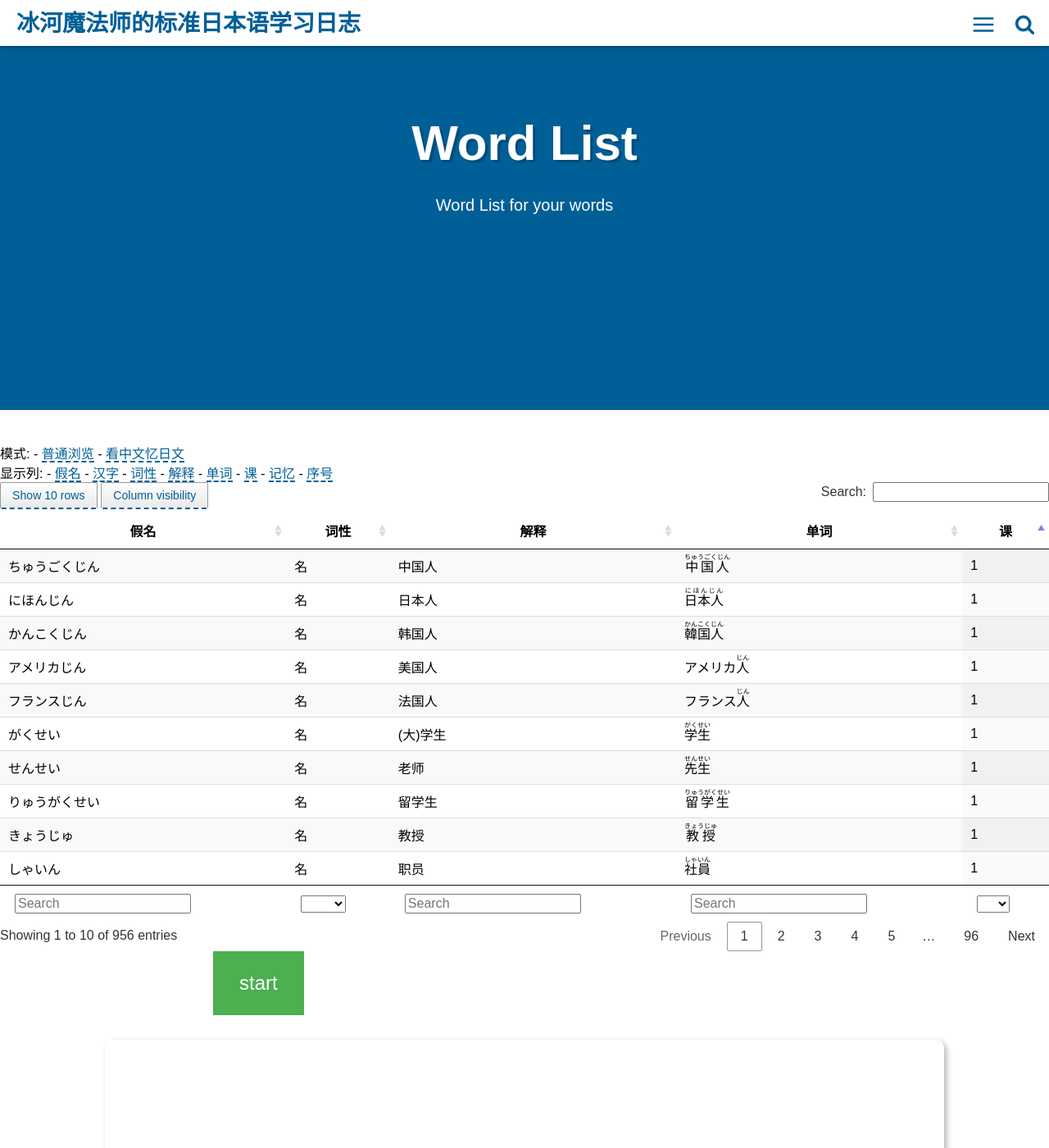
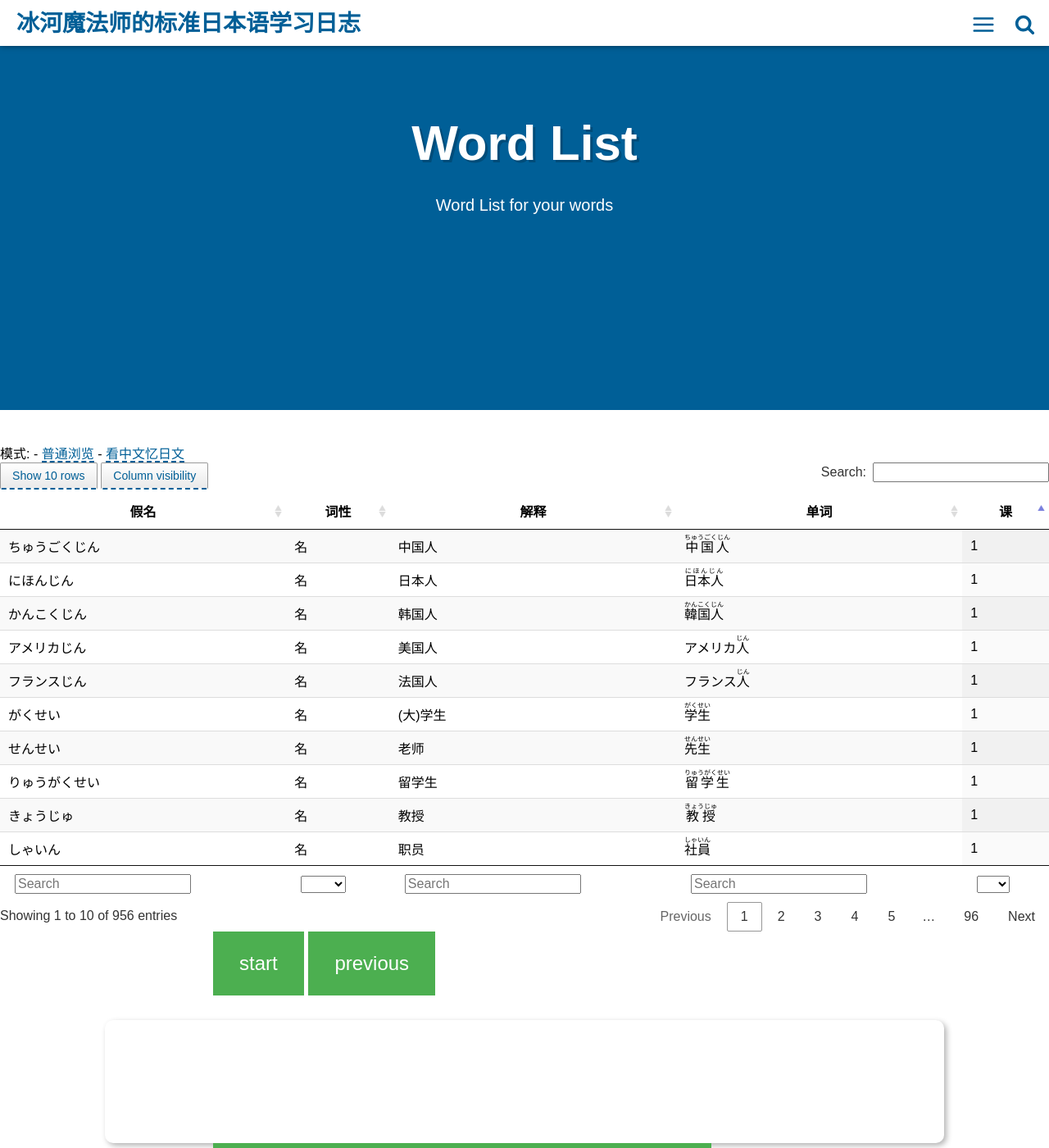
Before and after one commit to wizicer/LearnJapan, a Jekyll site: the page built from docs/wordlist.md, in a window 1280 px wide and 1400 px high. Shown: the whole window at 82% size. Built offline with Jekyll 4.4.1, drawn with Linux system fonts in a browser that asks for light colours.

Commit message:
add previous button

```diff
--- a/docs/wordlist.md
+++ b/docs/wordlist.md
@@ -8,17 +8,6 @@ description: "Word List for your words"
 模式:
 - <a class="toggle-mode" data-column="0|2|3|4|5">普通浏览</a>
 - <a class="toggle-mode" data-column="2|3|5|6">看中文忆日文</a>
-</div>
-<div>
-显示列:
-- <a class="toggle-vis" data-column="0">假名</a>
-- <a class="toggle-vis" data-column="1">汉字</a>
-- <a class="toggle-vis" data-column="2">词性</a>
-- <a class="toggle-vis" data-column="3">解释</a>
-- <a class="toggle-vis" data-column="4">单词</a>
-- <a class="toggle-vis" data-column="5">课</a>
-- <a class="toggle-vis" data-column="6">记忆</a>
-- <a class="toggle-vis" data-column="7">序号</a>
 </div>
 
 | 假名          | 汉字           | 词性         | 解释          | 单词          | 课              | 记忆 | 序号         |
@@ -106,6 +90,11 @@ $(document).ready(function() {
     quizid++;
     $("#content").html(quizdata[quizid]);
   });
+  $('button.toggle-previous').on('click', function(e) {
+    e.preventDefault();
+    quizid--;
+    $("#content").html(quizdata[quizid]);
+  });
 });
 </script>
 <style>
@@ -142,6 +131,7 @@ button.toggle-next {
 </style>
 
 <button class="toggle-start">start</button>
+<button class="toggle-previous">previous</button>
 <div class="card">
 <p id="content">
 </p>
```
Also changed, not shown: other parts of docs/wordlist.md (+0 -5 lines).
